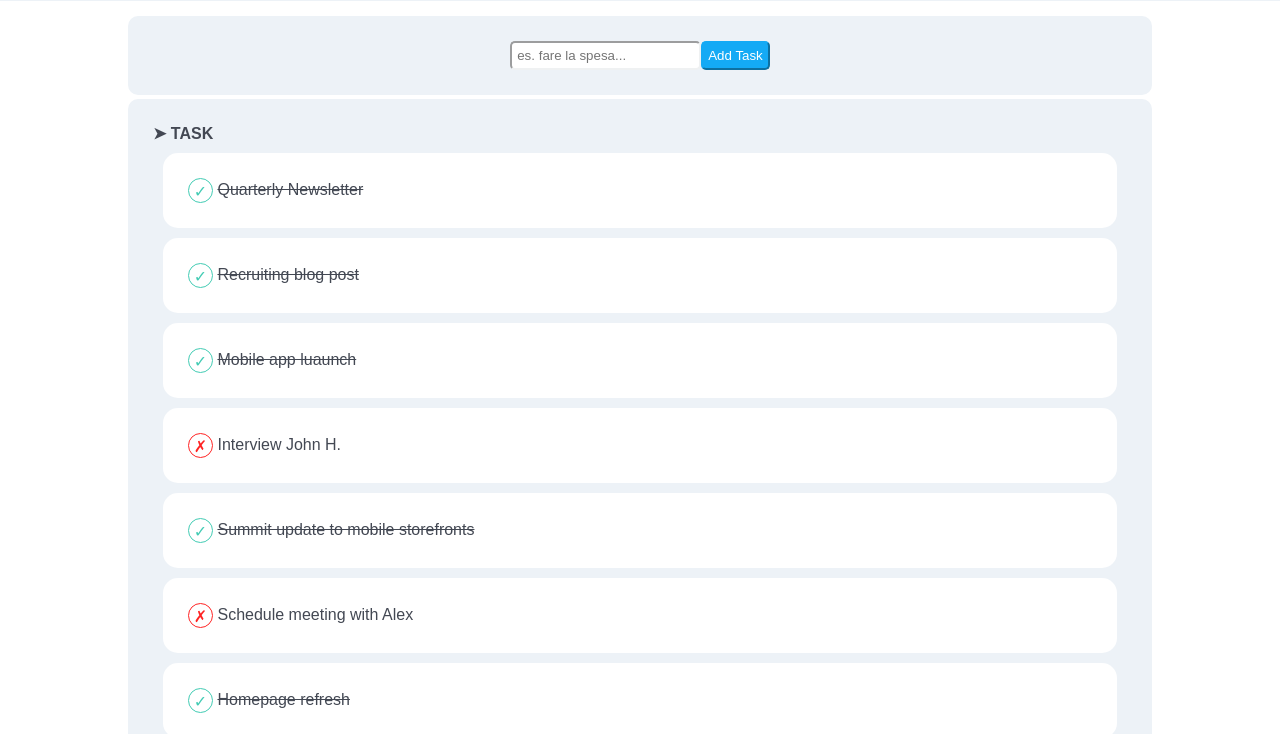
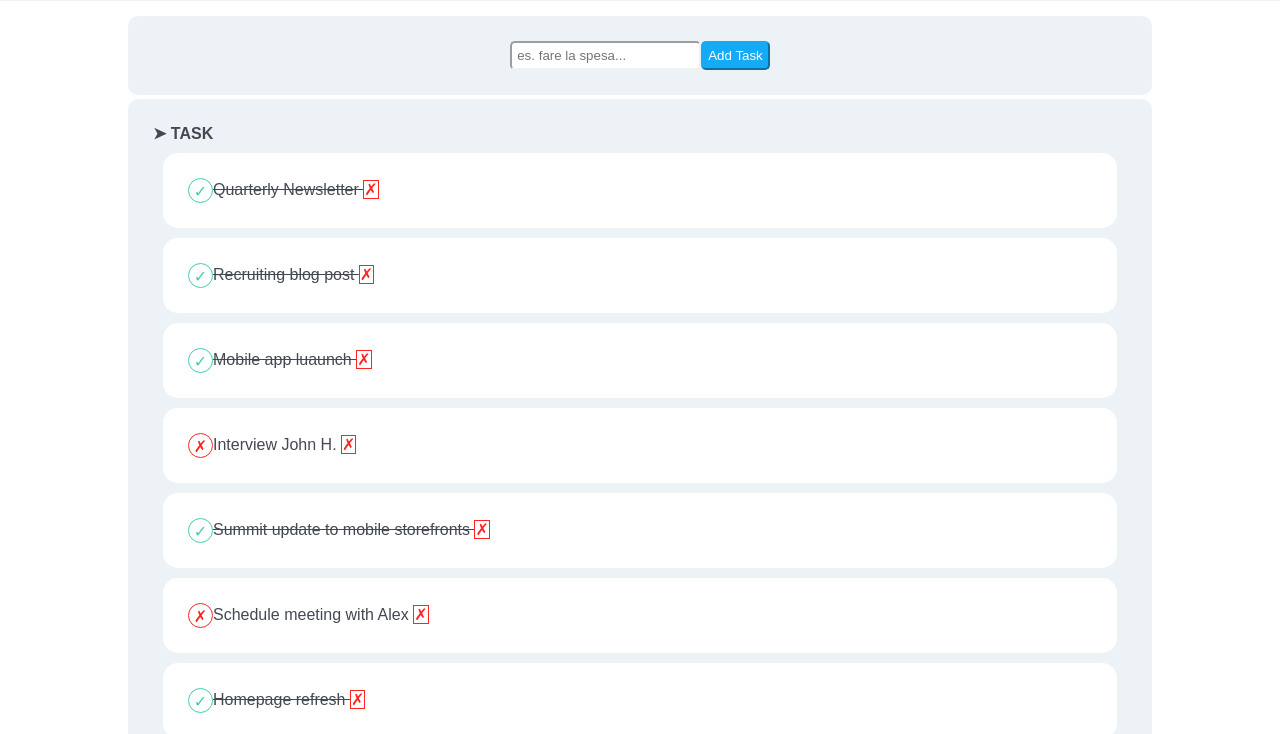
Before and after one commit to aniellonigrocogliano/vue-todolist, a plain HTML site: page index.html in a window 1280 px wide. Shown: the part 66-800 px from the top of the page. Drawn offline with nearby package versions, Linux system fonts and the light colour scheme.

Commit message:
add: salvataggio lista il local storage

```diff
--- a/css/style.css
+++ b/css/style.css
@@ -132,3 +132,7 @@ ul {
 .bpink {
     background-color: #EC4A9D;
 }
+.delete{
+    text-align: end;
+    text-decoration: none;
+}
--- a/index.html
+++ b/index.html
@@ -17,11 +17,12 @@
     </header>
     <!-- main -->
     <div id="app">
-    <main  class="container">
+        <main class="container">
             <!-- box add -->
             <div class="box">
-            <input @keyup.enter="addTodo"class="form-control" type="text" placeholder="es. fare la spesa..."  v-model="newTodo.text">
-            <button  @click="addTodo"  class="btn">Add Task</button>
+                <input @keyup.enter="addTodo" class="form-control" type="text" placeholder="es. fare la spesa..."
+                    v-model="newTodo.text">
+                <button @click="addTodo" class="btn">Add Task</button>
 
             </div>
             <div class="divider"></div>
@@ -30,10 +31,11 @@
                 <ul>
                     <li> <span class="title">&#10148; TASK</span>
                         <ul>
-                        <li v-for="todo in todoList">
+                            <li v-for="(todo,index) in todoList">
                                 <div class="box-list-2"> <span v-if="todo.done" class="circle green ">&#10003;</span>
-                                <span v-if="!todo.done" class="circle red ">&#10007;</span> <span
-                                :class="{'tex-through':todo.done}">{{todo.text}} <span></span>
+                                    <span v-if="!todo.done" class="circle red ">&#10007;</span>
+                                     <span @click="save"><span @click="todo.done=!todo.done" :class="{'tex-through':todo.done}">{{todo.text}} <span></span>     </span>
+                                      <span @click="save">  <span @click="(event) => todoList.splice(index,1)" class="delete red ">&#10007;</span></span>
                             </li>
                         </ul>
                     </li>
--- a/js/script.js
+++ b/js/script.js
@@ -48,6 +48,10 @@ createApp({
         };
     },
     created() {
+        const localList = localStorage.getItem("List");
+    if (localList !== null) {
+      this.todoList = JSON.parse(localList);
+    }
 
     },
     methods: {
@@ -55,7 +59,12 @@ createApp({
             const copyTodo = { ...this.newTodo };
             this.todoList.push(copyTodo);
             this.newTodo.text = "";
-        }
+            this.save();
+        },
+        save: function() {
+            const jsonTodoList = JSON.stringify(this.todoList);
+            localStorage.setItem("List", jsonTodoList);
+        },
 },
 
 
```
Lines whose indentation alone changed are shown as unchanged.
